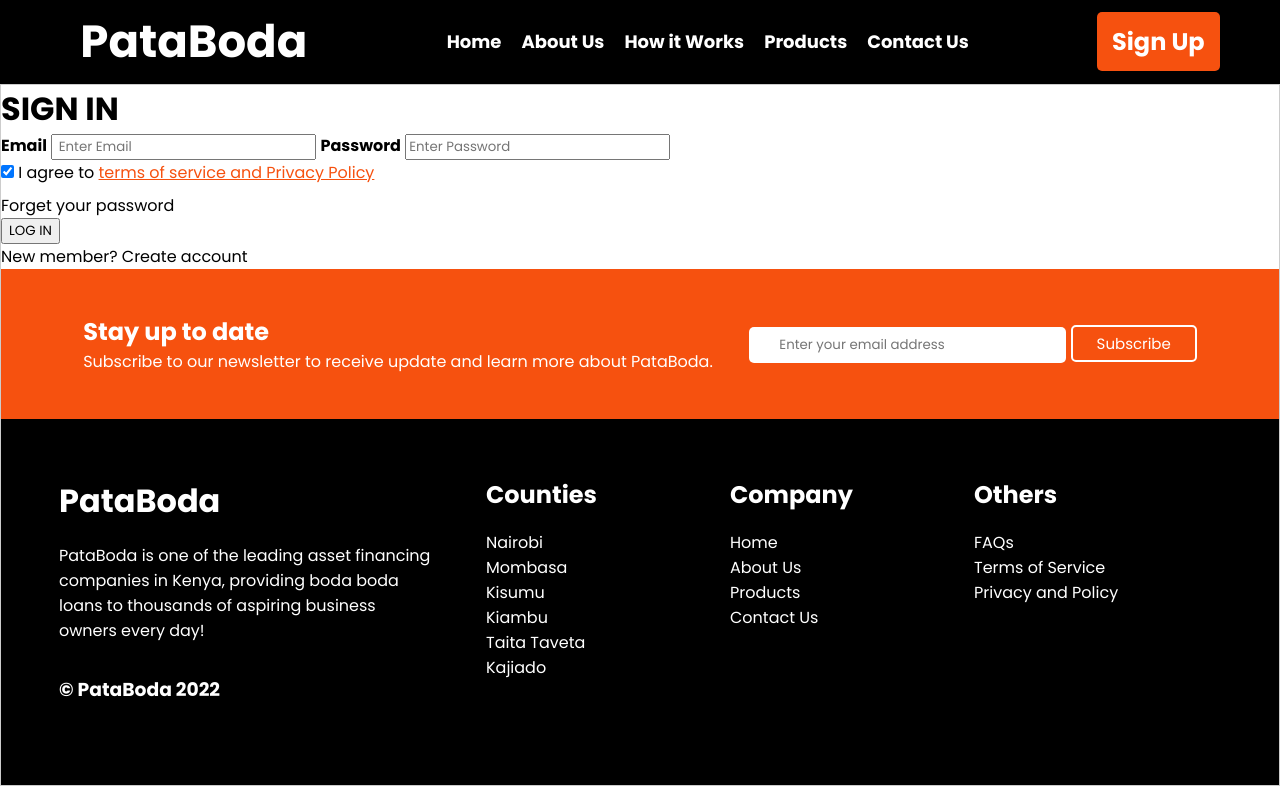
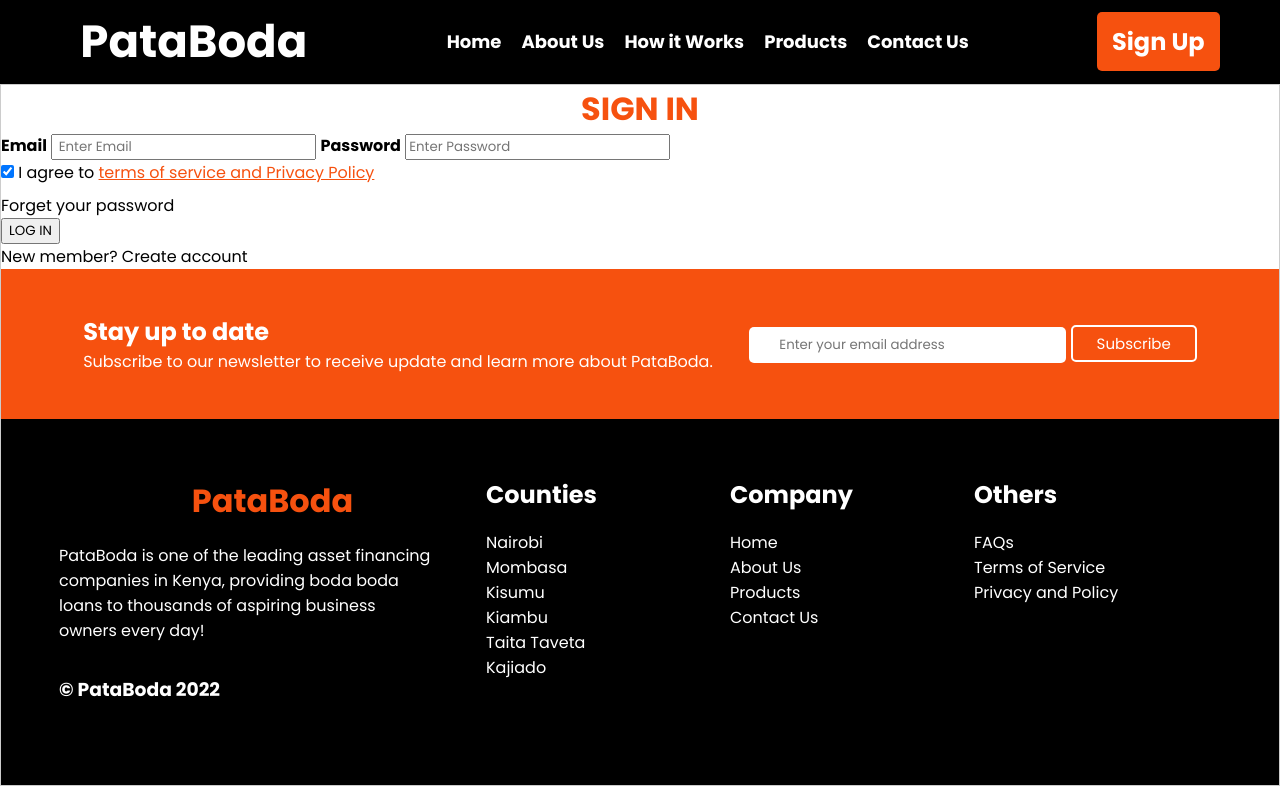
Before and after one commit to david-commit/PataBoda, a plain HTML site: page login/login.html in a window 1280 px wide. Drawn offline with Linux system fonts and the light colour scheme; a script that the page names is missing.

Commit message:
styling lofin head

```diff
--- a/login/login.css
+++ b/login/login.css
@@ -73,7 +73,10 @@
 
 
 
-
+h1{
+    color: #F6510F;
+    text-align: center;
+}
 
 
 
```
